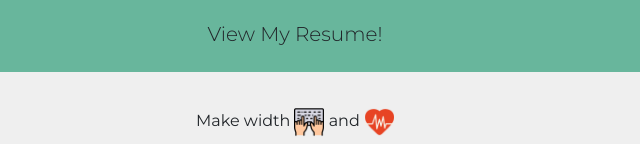
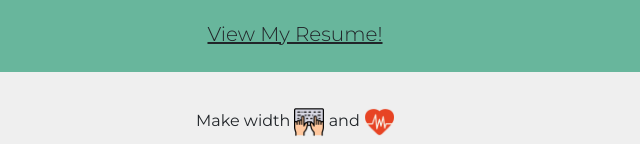
Before and after one commit to namtp96/cv, a plain HTML site: page index.html in a window 1280 px wide. Shown: the part 747-891 px from the top of the page, 345-985 px from the left. Drawn offline with nearby package versions, Linux system fonts and the light colour scheme; a web font is replaced by a local one.

Commit message:
Update myCss.css

```diff
--- a/css/myCss.css
+++ b/css/myCss.css
@@ -107,6 +107,9 @@ footer {
     font-size: 20px;
     font-weight: 300;
 }
+.social.container p a {
+    text-decoration: underline;
+}
 .headding {
     position: relative;
     display: inline-block;
```
